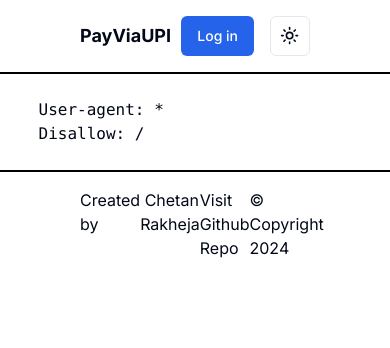
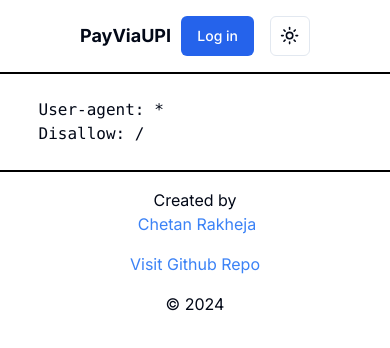
Before and after one commit to chetanrakheja/payviaupi, a Next.js app: page /robots.txt in a window 390 px wide. Shown: the top 348 px of the page. Built offline with nearby package versions, Linux system fonts and the light colour scheme; no server answers.

Commit message:
made footer mobile optimzed as well

```diff
--- a/src/components/Footer.tsx
+++ b/src/components/Footer.tsx
@@ -3,21 +3,32 @@ import Link from 'next/link';
 const currentYear = new Date().getFullYear();
 
 export function Footer() {
-    // const session = useSession();
-    <div className=""></div>
-    return <footer className="flex justify-between px-20 pt-4 border-t-2 border-black dark:border-white p-4">
-    <div className="flex column responsive">
-    Created by <a href="https://www.linkedin.com/in/chetanrakheja/" target="_blank">&nbsp;Chetan Rakheja</a>
+  return (
+    <footer className="flex flex-col md:flex-row justify-between items-center px-4 md:px-20 py-4 border-t-2 border-black dark:border-white">
+      <div className="flex flex-col md:flex-row items-center mb-4 md:mb-0">
+        Created by
+        <a
+          href="https://www.linkedin.com/in/chetanrakheja/"
+          target="_blank"
+          className="ml-1 text-blue-500"
+          rel="noopener noreferrer"
+        >
+          Chetan Rakheja
+        </a>
       </div>
-    <div>
+      <div className="mb-4 md:mb-0">
         <a
           href="https://github.com/chetanrakheja/payviaupi"
           target="_blank"
+          className="text-blue-500"
           rel="noopener noreferrer"
         >
           Visit Github Repo
         </a>
       </div>
-    <div className="flex center">© Copyright {currentYear}</div>
+      <div className="text-center">
+        © {currentYear}
+      </div>
     </footer>
+  );
 }
```
Lines whose indentation alone changed are shown as unchanged.
